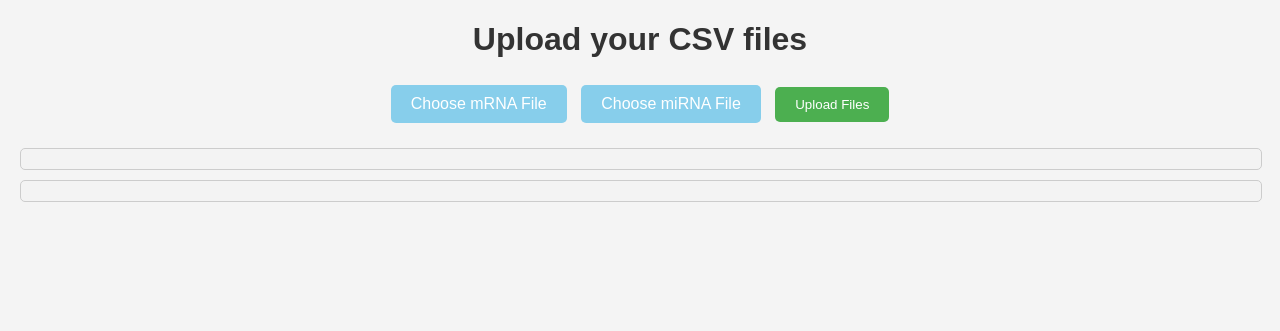
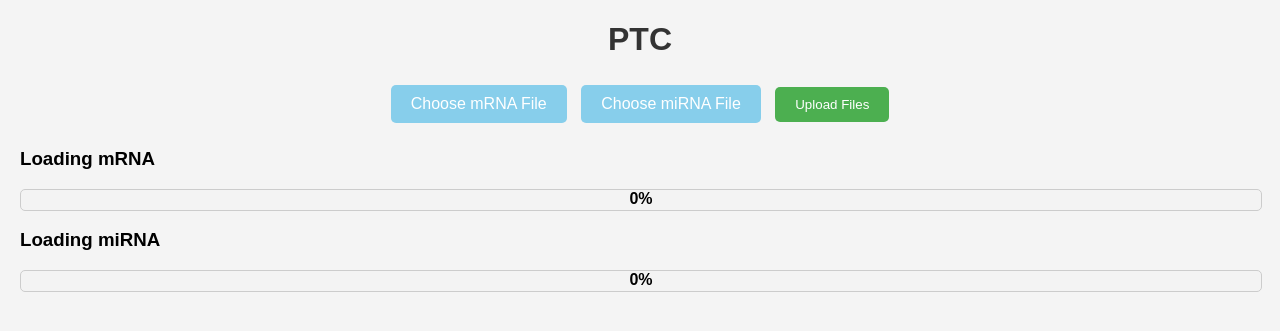
Before and after one commit to Afromerom/PERSONAL_PY, a Flask app: page / in a window 1280 px wide. Shown: the top 331 px of the page. Run offline with Flask 3, Linux system fonts and the light colour scheme.

Commit message:
packupdate

```diff
--- a/PTC/PTC.py
+++ b/PTC/PTC.py
@@ -1,5 +1,6 @@
 import numpy as np
 import pandas as pd
+
 
 def ptc(miRNAs, mRNAs, VIM, nmiR=30, nmR=1500, ngrid=2, alpha=0.02, complements=True, explore_all=True, silent=True, TScan=None):
     """
--- a/WEB/mi_web/templates/index.html
+++ b/WEB/mi_web/templates/index.html
@@ -3,7 +3,7 @@
 <head>
     <meta charset="UTF-8">
     <meta name="viewport" content="width=device-width, initial-scale=1.0">
-    <title>Upload CSV</title>
+    <title>PTC</title>  <!-- Título cambiado a "PTC" -->
     <style>
         table.data {
             width: 100%;
@@ -69,6 +69,7 @@
             border: 1px solid #ccc;
             border-radius: 5px;
             margin: 10px 0;
+            position: relative;
         }
         .progress-bar-fill {
             height: 20px;
@@ -76,11 +77,20 @@
             width: 0%;
             border-radius: 5px;
         }
+        .progress-text {
+            position: absolute;
+            left: 50%;
+            top: 0;
+            transform: translateX(-50%);
+            color: black;
+            font-weight: bold;
+        }
     </style>
     <script>
         function simulateProgress(id, percent) {
             const progressBar = document.getElementById(id);
             const fill = progressBar.querySelector('.progress-bar-fill');
+            const text = progressBar.querySelector('.progress-text');
             let width = 0;
             const interval = setInterval(() => {
                 if (width >= percent) {
@@ -88,6 +98,7 @@
                 } else {
                     width++;
                     fill.style.width = width + '%';
+                    text.textContent = width + '%';
                 }
             }, 20);  // Simulación de progreso en tiempo real
         }
@@ -103,7 +114,7 @@
     </script>
 </head>
 <body>
-    <h1>Upload your CSV files</h1>
+    <h1>PTC</h1>  <!-- Título principal cambiado a "PTC" -->
 
     <form method="post" enctype="multipart/form-data">
         <label for="file-upload-mrna" class="custom-file-upload">
@@ -119,14 +130,18 @@
         <input type="submit" value="Upload Files">
     </form>
 
-    <!-- Barra de progreso para mRNA -->
+    <!-- Leyenda y barra de progreso para mRNA -->
+    <h3>Loading mRNA</h3>
     <div class="progress-bar" id="progress-mrna">
         <div class="progress-bar-fill"></div>
+        <div class="progress-text">0%</div>
     </div>
 
-    <!-- Barra de progreso para miRNA -->
+    <!-- Leyenda y barra de progreso para miRNA -->
+    <h3>Loading miRNA</h3>
     <div class="progress-bar" id="progress-mirna">
         <div class="progress-bar-fill"></div>
+        <div class="progress-text">0%</div>
     </div>
 
     {% if mrna_table and mirna_table %}
```
Also changed, not shown: TEST/main.py (added, +25 -0 lines), TEST/operesta.py (added, +2 -0 lines), TEST/opersuma.py (added, +2 -0 lines).
